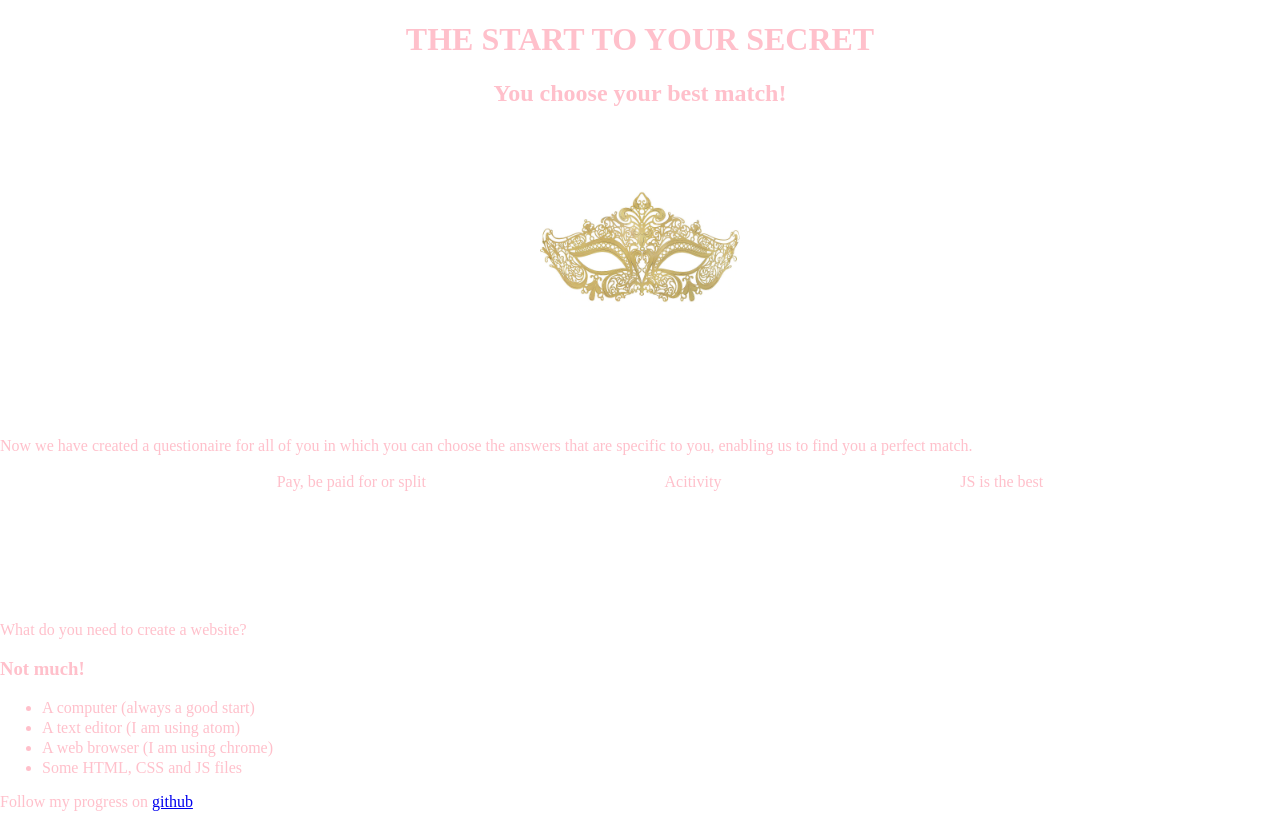
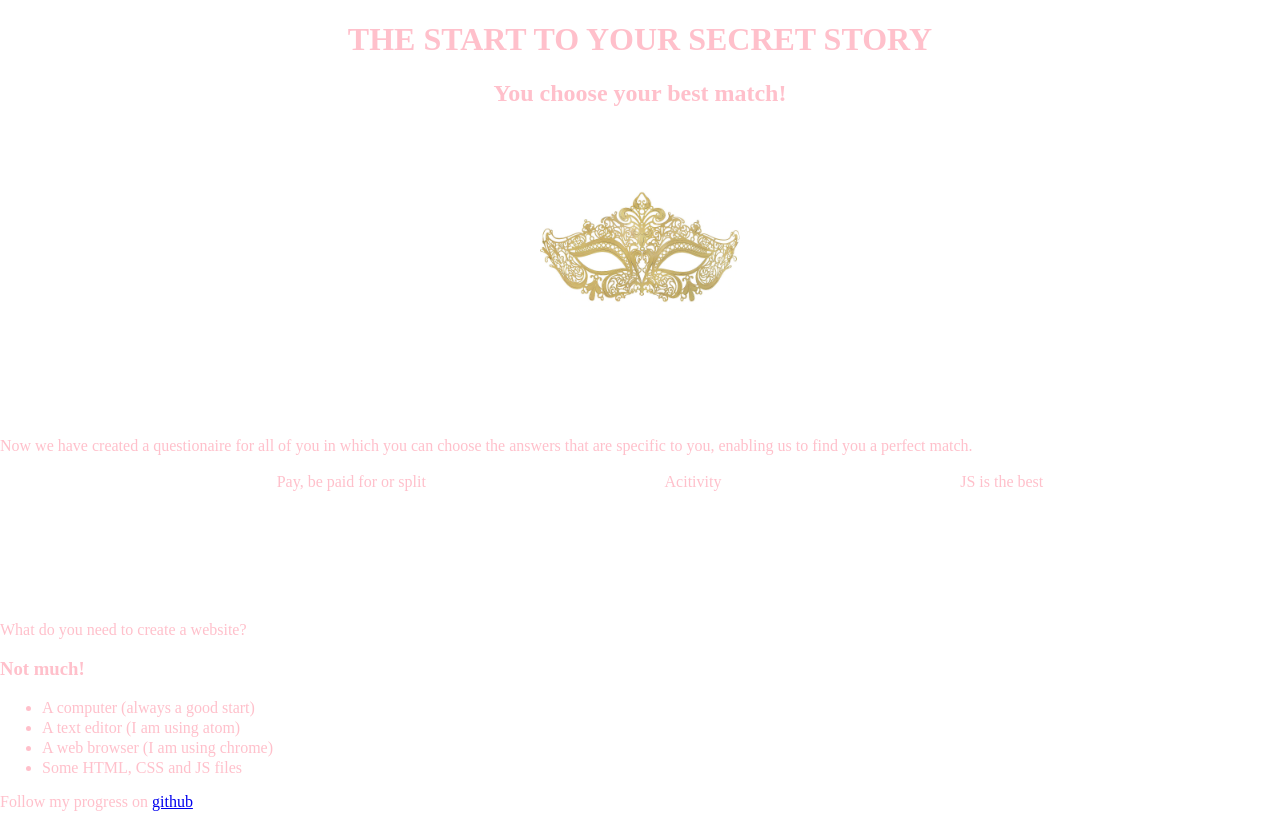
Before and after one commit to ellieesmiith98/MY-FIRST-WEBSITE, a plain HTML site: page index.html in a window 1280 px wide. Drawn offline with Linux system fonts and the light colour scheme.

Commit message:
Update index.html

```diff
--- a/css/styles.css
+++ b/css/styles.css
@@ -5,7 +5,7 @@ h1,h2{
 
 
 body {
-     color:pink;
+     color: pink;
      font-size:1em;
      margin: 0px;
 }
--- a/index.html
+++ b/index.html
@@ -8,7 +8,7 @@
 
   <div>
 
-    <h1> THE START TO YOUR SECRET </h1>
+    <h1> THE START TO YOUR SECRET STORY</h1>
 
     <h2> You choose your best match! </h2>
     <img src="els.webp" alt="A local image" width="200px">
```
